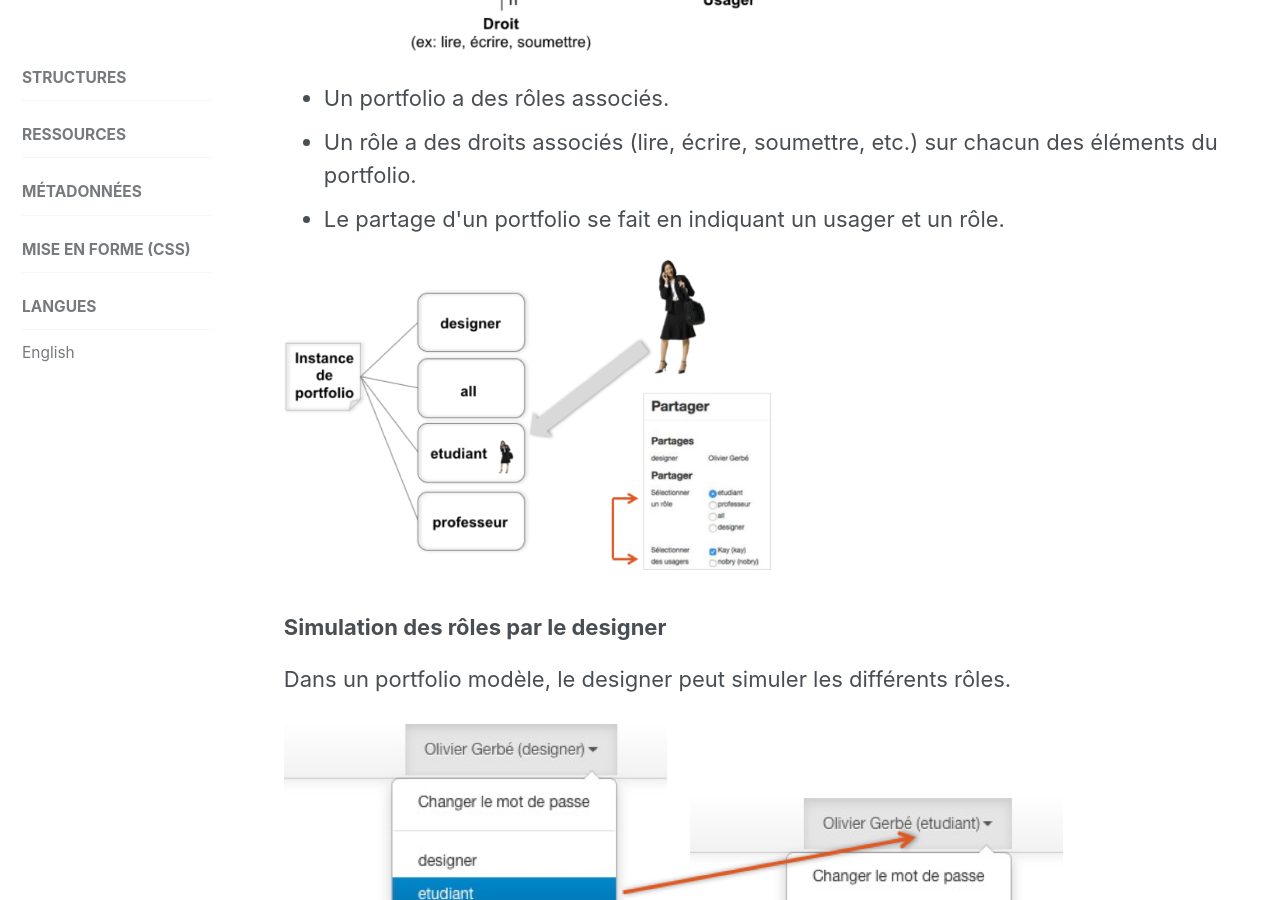
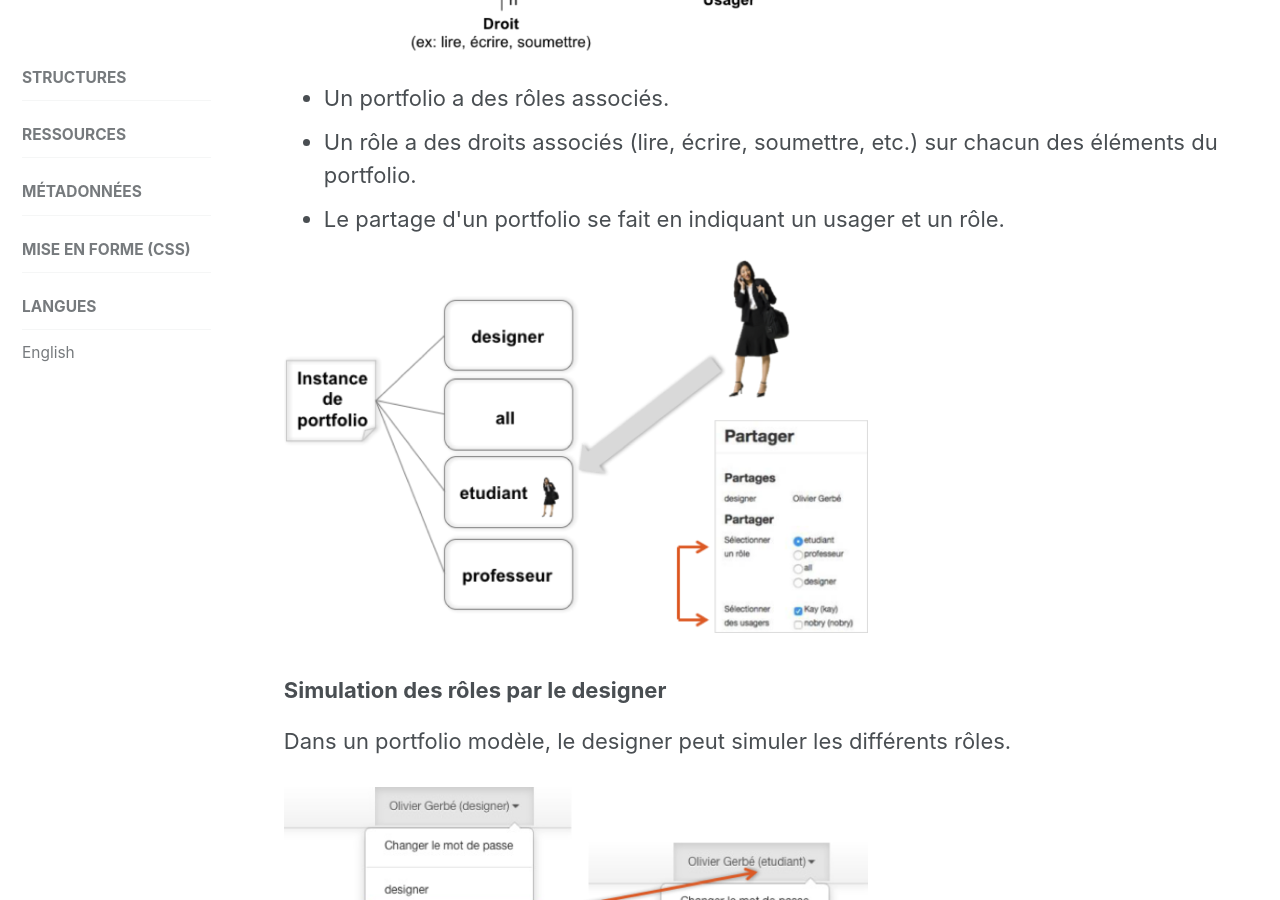
Before and after one commit to karutaproject/karuta-frontend-documentation, a Jekyll site: the page built from _pages/portfolio_fr.html, in a window 1280 px wide and 900 px high, scrolled down 3627 px. Built offline with Jekyll 4.4.1, drawn with Linux system fonts in a browser that asks for light colours.

Commit message:
Taille images

```diff
--- a/_pages/portfolio_fr.html
+++ b/_pages/portfolio_fr.html
@@ -99,8 +99,8 @@ sidebar:
 	</li>
 	<li>Le partage d'un portfolio se fait en indiquant un usager et un rôle.</li>
 </ul>
-<img src='../assets/img/partage.png' width='50%'/>
+<img src='../assets/img/partage.png' width='60%'/>
 
 <h3>Simulation des rôles par le designer</h3>
 <p>Dans un portfolio modèle, le designer peut simuler les différents rôles.</p>
-<img src='../assets/img/simulation-roles.png' width='80%'/>
+<img src='../assets/img/simulation-roles.png' width='60%'/>
```
